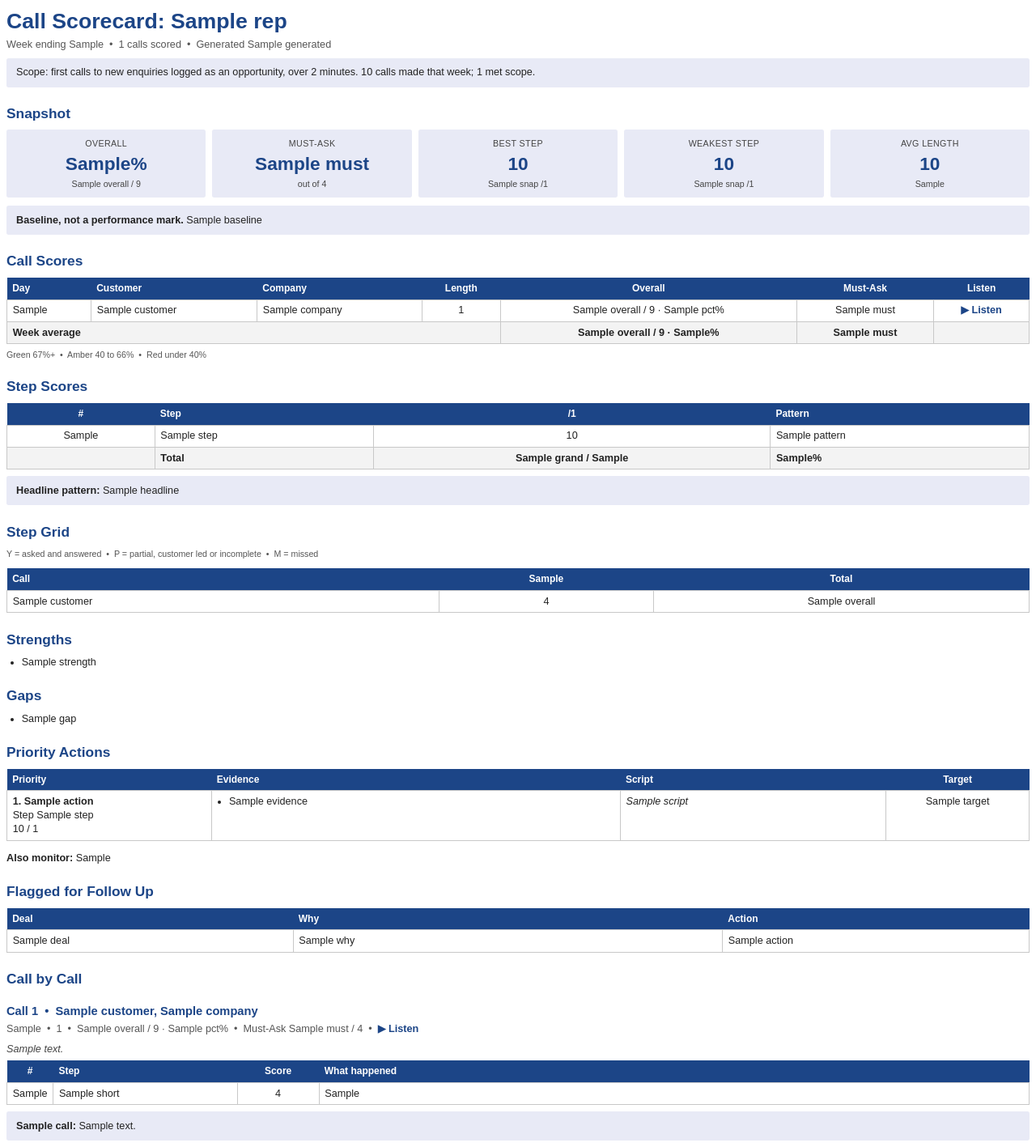
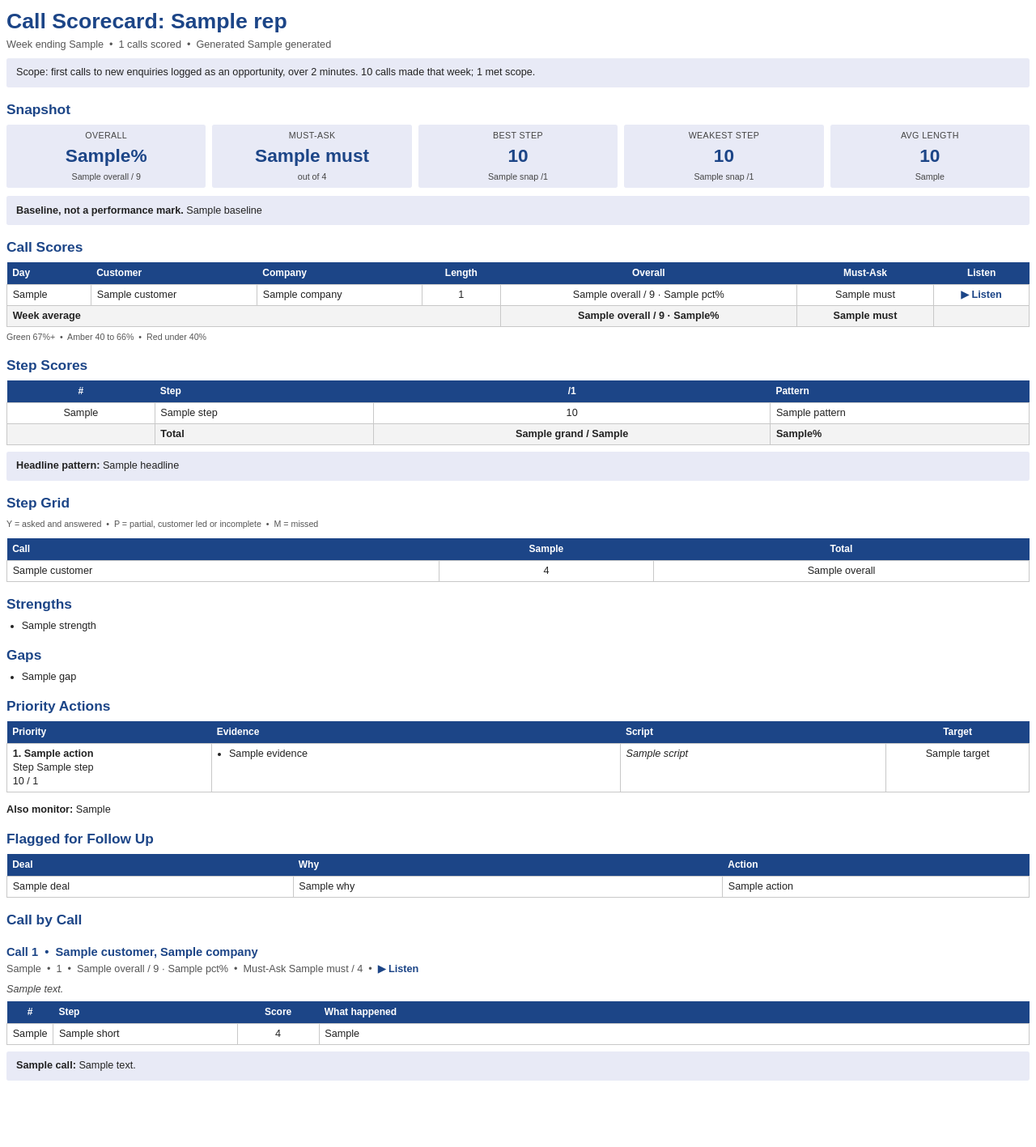
Before and after one commit to cianfkm/forkeeps-call-scoring, a Python web app: template callscoring/templates/scorecard.html in a window 1280 px wide. Shown: the whole page at 81% size. After the commit the page ends 1335 px from the top, so only its background shows below. Run offline with Jinja, Linux system fonts and the light colour scheme; the template is opened without the code that fills it: most values are stand-ins (such as "Sample title", 1, 10 or a date in 2020).

Commit message:
Layout: tighter spacing so page 1 holds snapshot, call scores and step scores
Co-Authored-By: Claude Opus 5.5 <noreply@anthropic.com>

```diff
--- a/callscoring/render.py
+++ b/callscoring/render.py
@@ -108,5 +108,5 @@ def to_pdf(html_text, path):
         page = browser.new_page()
         page.set_content(html_text, wait_until="load")
         page.pdf(path=path, format="A4", print_background=True,
-                 margin={"top": "16mm", "bottom": "16mm", "left": "14mm", "right": "14mm"})
+                 margin={"top": "14mm", "bottom": "14mm", "left": "14mm", "right": "14mm"})
         browser.close()
--- a/callscoring/templates/scorecard.html
+++ b/callscoring/templates/scorecard.html
@@ -6,10 +6,10 @@
 <style>
   /* v6 section 6 colours */
   :root { --green:#d9ead3; --amber:#fff2cc; --red:#f4cccc; --navy:#1c4587; --panel:#e8eaf6; }
-  @page { size: A4; margin: 16mm 14mm; }
+  @page { size: A4; margin: 14mm 14mm; }
   body { font-family: Arial, Helvetica, sans-serif; font-size: 9.5pt; color: #222; line-height: 1.35; }
   h1 { color: var(--navy); font-size: 20pt; margin: 0 0 2pt; }
-  h2 { color: var(--navy); font-size: 13pt; margin: 16pt 0 6pt; break-after: avoid; }
+  h2 { color: var(--navy); font-size: 13pt; margin: 12pt 0 5pt; break-after: avoid; }
   h3 { color: var(--navy); font-size: 11pt; margin: 14pt 0 2pt; break-after: avoid; }
   .meta { color: #555; margin-bottom: 6pt; }
   .panel { background: var(--panel); padding: 7pt 9pt; margin: 6pt 0; border-radius: 2pt; }
@@ -17,13 +17,13 @@
   table { border-collapse: collapse; width: 100%; margin: 4pt 0; break-inside: auto; }
   tr { break-inside: avoid; }
   th { background: var(--navy); color: #fff; font-weight: bold; text-align: left; padding: 4pt 5pt; font-size: 9pt; }
-  td { border: 0.5pt solid #c8c8c8; padding: 3.5pt 5pt; vertical-align: top; }
+  td { border: 0.5pt solid #c8c8c8; padding: 3pt 5pt; vertical-align: top; }
   td.c, th.c { text-align: center; }
   .green { background: var(--green); } .amber { background: var(--amber); } .red { background: var(--red); }
   tr.total td { font-weight: bold; background: #f3f3f3; }
   .key { font-size: 8pt; color: #555; margin: 2pt 0 8pt; break-after: avoid; }
   .tiles { display: flex; gap: 6pt; margin: 4pt 0 8pt; }
-  .tile { flex: 1; padding: 7pt; text-align: center; border-radius: 2pt; background: var(--panel); }
+  .tile { flex: 1; padding: 5pt; text-align: center; border-radius: 2pt; background: var(--panel); }
   .tile .lbl { font-size: 8pt; color: #444; text-transform: uppercase; letter-spacing: .3pt; }
   .tile .big { font-size: 17pt; font-weight: bold; color: var(--navy); margin: 2pt 0; }
   .tile .sub { font-size: 8pt; color: #444; }
```
